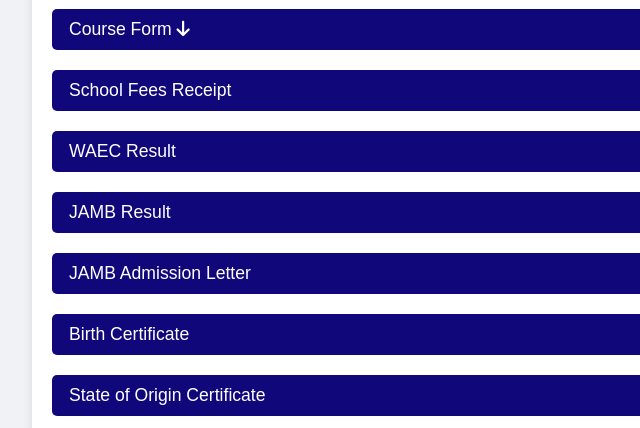
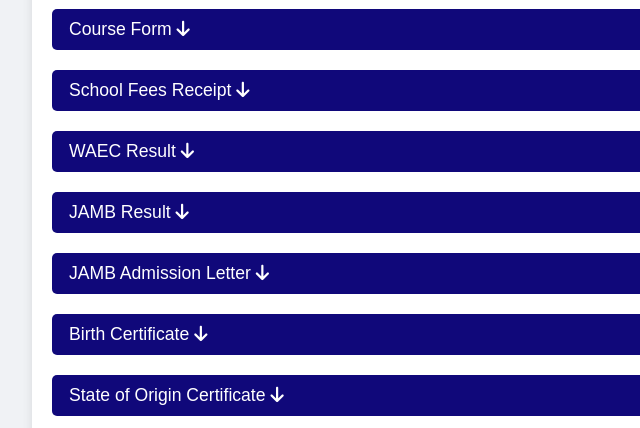
Before and after one commit to riant-creations/NAS-Cloud-Integration-Simulation., a plain HTML site: page file-management.html in a window 1280 px wide. Shown: the part 615-1043 px from the top of the page, 158-798 px from the left. Drawn offline with Linux system fonts and the light colour scheme; no server answers; sample sign-in values are in the browser's storage.

Commit message:
icon update

```diff
--- a/file-management.html
+++ b/file-management.html
@@ -53,37 +53,37 @@
                             </ul>
                         </li>
                         <li>
-                            <button class="category-toggle" data-category="school-fees-receipt">School Fees Receipt</button>
+                            <button class="category-toggle" data-category="school-fees-receipt">School Fees Receipt   <i class="fa-solid fa-arrow-down"></i></button>
                             <ul class="file-list-dropdown" id="school-fees-receipt-files" style="display: none;">
                                 <!-- Files under School Fees Receipt will be dynamically added here -->
                             </ul>
                         </li>
                         <li>
-                            <button class="category-toggle" data-category="waec-result">WAEC Result</button>
+                            <button class="category-toggle" data-category="waec-result">WAEC Result   <i class="fa-solid fa-arrow-down"></i></button>
                             <ul class="file-list-dropdown" id="waec-result-files" style="display: none;">
                                 <!-- Files under WAEC Result will be dynamically added here -->
                             </ul>
                         </li>
                         <li>
-                            <button class="category-toggle" data-category="jamb-result">JAMB Result</button>
+                            <button class="category-toggle" data-category="jamb-result">JAMB Result   <i class="fa-solid fa-arrow-down"></i></button>
                             <ul class="file-list-dropdown" id="jamb-result-files" style="display: none;">
                                 <!-- Files under JAMB Result will be dynamically added here -->
                             </ul>
                         </li>
                         <li>
-                            <button class="category-toggle" data-category="jamb-admission-letter">JAMB Admission Letter</button>
+                            <button class="category-toggle" data-category="jamb-admission-letter">JAMB Admission Letter   <i class="fa-solid fa-arrow-down"></i></button>
                             <ul class="file-list-dropdown" id="jamb-admission-letter-files" style="display: none;">
                                 <!-- Files under JAMB Admission Letter will be dynamically added here -->
                             </ul>
                         </li>
                         <li>
-                            <button class="category-toggle" data-category="birth-certificate">Birth Certificate</button>
+                            <button class="category-toggle" data-category="birth-certificate">Birth Certificate   <i class="fa-solid fa-arrow-down"></i></button>
                             <ul class="file-list-dropdown" id="birth-certificate-files" style="display: none;">
                                 <!-- Files under Birth Certificate will be dynamically added here -->
                             </ul>
                         </li>
                         <li>
-                            <button class="category-toggle" data-category="state-of-origin">State of Origin Certificate</button>
+                            <button class="category-toggle" data-category="state-of-origin">State of Origin Certificate   <i class="fa-solid fa-arrow-down"></i></button>
                             <ul class="file-list-dropdown" id="state-of-origin-files" style="display: none;">
                                 <!-- Files under State of Origin Certificate will be dynamically added here -->
                             </ul>
```
